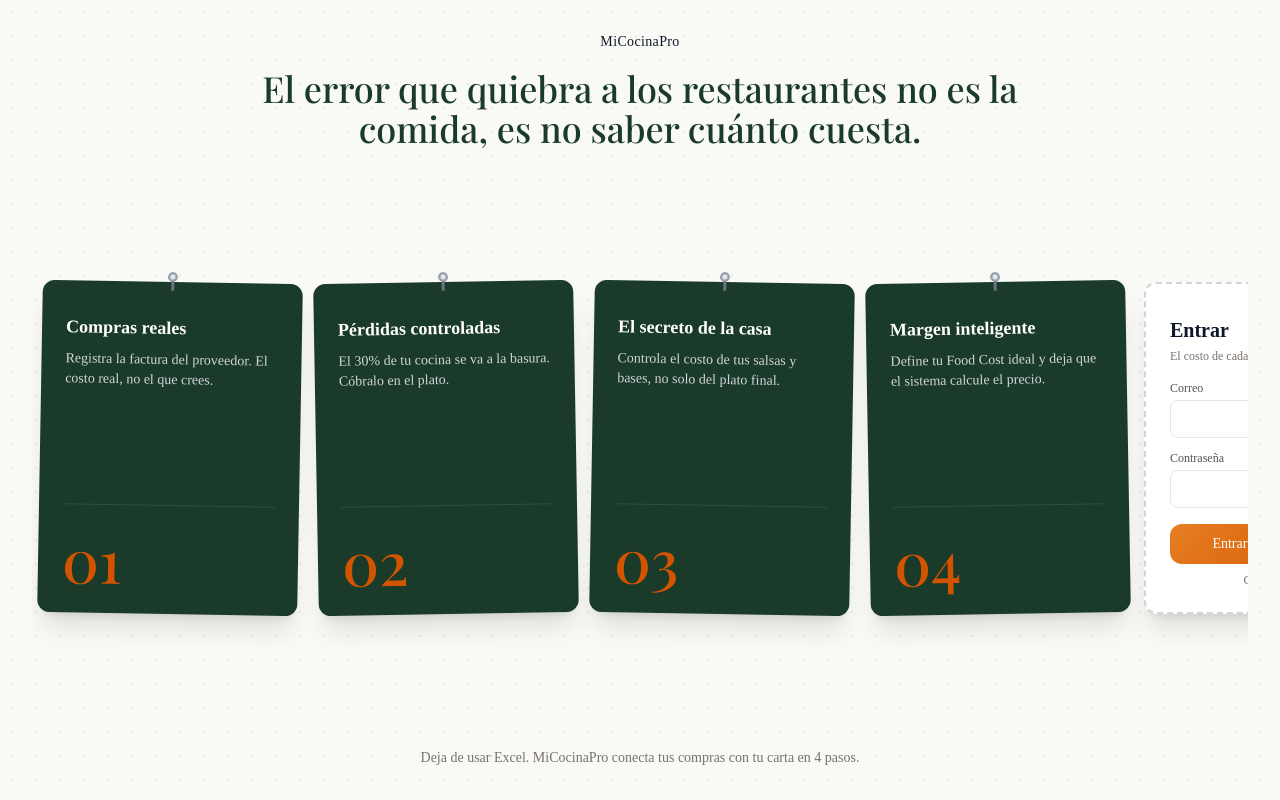
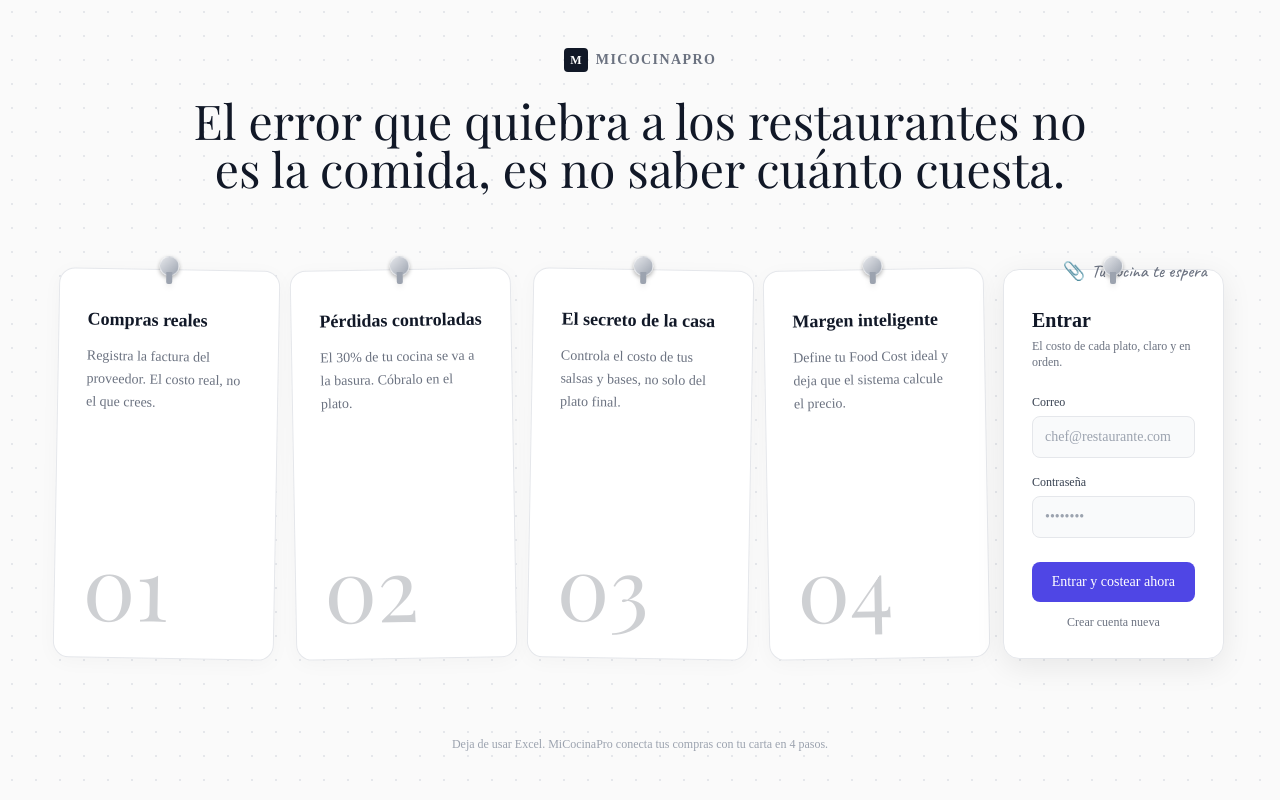
Before and after one commit to jhonfith-max/micocinapro, a Next.js app: page /login in a window 1280 px wide. Built offline with nearby package versions, Linux system fonts and the light colour scheme; no server answers.

Commit message:
login pinned cards

```diff
--- a/src/app/(auth)/login/page.tsx
+++ b/src/app/(auth)/login/page.tsx
@@ -11,14 +11,12 @@ const PASOS = [
   { n: "04", titulo: "Margen inteligente", texto: "Define tu Food Cost ideal y deja que el sistema calcule el precio.", rot: "-rotate-1" },
 ];
 
+// Chinche metálico más realista
 function Pin() {
   return (
-    <div className="absolute -top-3 left-1/2 -translate-x-1/2 z-10">
-      <svg width="24" height="24" viewBox="0 0 24 24" fill="none">
-        <circle cx="12" cy="7" r="5" fill="#9ca3af" />
-        <circle cx="12" cy="7" r="2.5" fill="#e5e7eb" />
-        <rect x="10.5" y="11" width="3" height="10" rx="1.5" fill="#6b7280" />
-      </svg>
+    <div className="absolute -top-3.5 left-1/2 -translate-x-1/2 z-10 flex flex-col items-center">
+      <div className="w-5 h-5 rounded-full bg-gradient-to-br from-gray-200 to-gray-400 shadow-[0_2px_4px_rgba(0,0,0,0.3)] border border-white/50" />
+      <div className="w-1.5 h-3 bg-gray-400 shadow-md -mt-1 rounded-b-sm" />
     </div>
   );
 }
@@ -41,63 +39,129 @@ export default function LoginPage() {
   };
 
   return (
-    <div className="min-h-screen w-full flex flex-col p-4 sm:p-8" style={{ backgroundColor: "#F9F9F6", backgroundImage: "radial-gradient(circle, rgba(0,0,0,0.06) 1px, transparent 1px)", backgroundSize: "24px 24px" }}>
-      <link href="https://fonts.googleapis.com/css2?family=Caveat:wght@500;600&family=Playfair+Display:wght@500;600&display=swap" rel="stylesheet" />
+    <div
+      className="min-h-screen w-full flex flex-col p-6 sm:p-12 font-sans"
+      style={{
+        backgroundColor: "#FAFAFA",
+        backgroundImage: "radial-gradient(circle, #E5E7EB 1px, transparent 1px)",
+        backgroundSize: "24px 24px"
+      }}
+    >
+      <link href="https://fonts.googleapis.com/css2?family=Caveat:wght@500;600&family=Playfair+Display:wght@400;500;600&family=Inter:wght@400;500;600&display=swap" rel="stylesheet" />
+
       <style>{`
-        @keyframes dropIn{from{opacity:0;transform:translateY(-24px)}to{opacity:1;transform:translateY(0)}}
-        .drop-in{animation:dropIn .55s cubic-bezier(.34,1.56,.64,1) both}
+        @keyframes dropIn {
+          from { opacity: 0; transform: translateY(-20px) scale(0.98); }
+          to { opacity: 1; transform: translateY(0) scale(1); }
+        }
+        .drop-in { animation: dropIn .6s cubic-bezier(.2,.8,.2,1) both; }
       `}</style>
-      <div className="mb-8 text-center">
-        <p className="text-sm font-medium tracking-wide">MiCocinaPro</p>
-        <h1 className="mt-4 text-3xl sm:text-4xl leading-tight max-w-3xl mx-auto" style={{ fontFamily: "Playfair Display, serif", color: "#1A3A2A" }}>
+
+      {/* HEADER */}
+      <div className="mb-12 text-center flex flex-col items-center">
+        <div className="flex items-center gap-2 mb-6">
+          <div className="w-6 h-6 rounded bg-[#111827] flex items-center justify-center text-white text-xs font-bold">M</div>
+          <p className="text-sm font-semibold tracking-widest text-gray-500 uppercase">MiCocinaPro</p>
+        </div>
+        <h1
+          className="text-3xl sm:text-5xl leading-[1.15] max-w-4xl mx-auto"
+          style={{ fontFamily: "Playfair Display, serif", color: "#111827" }}
+        >
           El error que quiebra a los restaurantes no es la comida, es no saber cuánto cuesta.
         </h1>
       </div>
-      <div className="flex-1 flex items-center justify-center overflow-x-auto">
-        <div className="w-full max-w-7xl flex flex-col lg:flex-row gap-5 lg:gap-4 px-2">
+
+      {/* PANELES */}
+      <div className="flex-1 flex items-center justify-center w-full">
+        <div className="w-full max-w-7xl grid grid-cols-1 md:grid-cols-3 lg:grid-cols-5 gap-6 lg:gap-4 px-2 items-stretch">
+
           {PASOS.map((p, i) => (
-            <div key={p.n} className="flex-1 drop-in" style={{ animationDelay: `${i * 0.08}s` }}>
-              <div className={`relative h-full min-h-[300px] lg:min-w-[260px] p-6 rounded-xl text-white flex flex-col shadow-xl hover:-translate-y-2 hover:shadow-2xl transition-all duration-300 ${p.rot}`} style={{ backgroundColor: "#1A3A2A" }}>
+            <div key={p.n} className="flex-1 drop-in flex" style={{ animationDelay: `${i * 0.08}s` }}>
+              <div
+                className={`relative w-full min-h-[320px] p-7 bg-white rounded-2xl flex flex-col border border-gray-200 shadow-[0_4px_20px_rgba(0,0,0,0.03)] hover:-translate-y-1.5 hover:shadow-[0_8px_30px_rgba(0,0,0,0.08)] transition-all duration-300 ease-out ${p.rot}`}
+              >
                 <Pin />
-                <p className="text-lg font-semibold mt-2">{p.titulo}</p>
-                <p className="mt-2 text-sm text-gray-300">{p.texto}</p>
-                <div className="mt-auto pt-6 border-t border-white/10">
-                  <p className="text-6xl font-light" style={{ fontFamily: "Playfair Display, serif", color: "#D35400" }}>{p.n}</p>
+                <p className="text-lg font-semibold text-gray-900 mt-2">{p.titulo}</p>
+                <p className="mt-3 text-sm text-gray-500 leading-relaxed">{p.texto}</p>
+
+                <div className="mt-auto pt-6">
+                  <p
+                    className="text-[5.5rem] leading-none font-light opacity-20 select-none"
+                    style={{ fontFamily: "Playfair Display, serif", color: "#111827" }}
+                  >
+                    {p.n}
+                  </p>
                 </div>
               </div>
             </div>
           ))}
-          <div className="flex-1 drop-in" style={{ animationDelay: "0.32s" }}>
-            <div className="relative h-full min-h-[300px] lg:min-w-[260px] bg-white border-2 border-dashed border-gray-300 rounded-xl p-6 flex flex-col shadow-xl">
+
+          {/* LOGIN CARD */}
+          <div className="flex-1 drop-in flex" style={{ animationDelay: "0.32s" }}>
+            <div className="relative w-full min-h-[320px] bg-white border border-gray-200 rounded-2xl p-7 flex flex-col shadow-[0_8px_30px_rgba(0,0,0,0.08)]">
               <Pin />
-              <div className="absolute -top-2 right-3 text-stone-500" style={{ fontFamily: "Caveat, cursive", fontSize: "17px" }}>
-                📎 Tu cocina te espera
+
+              <div className="absolute -top-3 right-4 text-gray-500 flex items-center gap-1.5" style={{ fontFamily: "Caveat, cursive", fontSize: "18px" }}>
+                <span>📎</span> Tu cocina te espera
               </div>
-              <h1 className="text-xl font-semibold mt-2">Entrar</h1>
-              <p className="mt-1 text-xs text-stone-500">El costo de cada plato, claro y en orden.</p>
-              {error && <p className="mt-2 text-sm text-red-600">{error}</p>}
-              <form onSubmit={entrar} className="mt-4 flex-1 flex flex-col">
-                <div className="space-y-3 flex-1">
+
+              <h1 className="text-xl font-semibold text-gray-900 mt-2">Entrar</h1>
+              <p className="mt-1 text-xs text-gray-500">El costo de cada plato, claro y en orden.</p>
+
+              {error && <p className="mt-2 text-xs text-red-500 font-medium">{error}</p>}
+
+              <form onSubmit={entrar} className="mt-6 flex-1 flex flex-col">
+                <div className="space-y-4 flex-1">
                   <div>
-                    <label className="block text-xs text-stone-600 mb-1">Correo</label>
-                    <input required type="email" value={email} onChange={(e) => setEmail(e.target.value)} className="w-full px-3 py-2 border rounded-lg text-sm focus:ring-2 focus:ring-orange-400 focus:outline-none" />
+                    <label className="block text-xs font-medium text-gray-700 mb-1.5">Correo</label>
+                    <input
+                      required
+                      type="email"
+                      value={email}
+                      onChange={(e) => setEmail(e.target.value)}
+                      className="w-full px-3 py-2.5 bg-gray-50 border border-gray-200 rounded-lg text-sm text-gray-900 placeholder-gray-400 focus:bg-white focus:ring-2 focus:ring-indigo-500/20 focus:border-indigo-500 focus:outline-none transition-colors"
+                      placeholder="chef@restaurante.com"
+                    />
                   </div>
                   <div>
-                    <label className="block text-xs text-stone-600 mb-1">Contraseña</label>
-                    <input required type="password" value={password} onChange={(e) => setPassword(e.target.value)} className="w-full px-3 py-2 border rounded-lg text-sm focus:ring-2 focus:ring-orange-400 focus:outline-none" />
+                    <label className="block text-xs font-medium text-gray-700 mb-1.5">Contraseña</label>
+                    <input
+                      required
+                      type="password"
+                      value={password}
+                      onChange={(e) => setPassword(e.target.value)}
+                      className="w-full px-3 py-2.5 bg-gray-50 border border-gray-200 rounded-lg text-sm text-gray-900 placeholder-gray-400 focus:bg-white focus:ring-2 focus:ring-indigo-500/20 focus:border-indigo-500 focus:outline-none transition-colors"
+                      placeholder="••••••••"
+                    />
                   </div>
                 </div>
-                <button disabled={loading} className="mt-4 w-full py-2.5 rounded-xl text-white text-sm transition-all hover:scale-105" style={{ background: "linear-gradient(135deg,#E67E22,#D35400)" }}>
+
+                <button
+                  disabled={loading}
+                  className="mt-6 w-full py-2.5 rounded-lg text-white text-sm font-medium transition-all bg-[#4F46E5] hover:bg-[#4338CA] hover:shadow-lg hover:shadow-indigo-500/30 disabled:opacity-70 disabled:cursor-not-allowed"
+                >
                   {loading ? "Entrando..." : "Entrar y costear ahora"}
                 </button>
-                <button type="button" onClick={() => router.push("/register")} className="mt-2 text-xs text-stone-500 hover:text-stone-700">Crear cuenta</button>
+
+                <button
+                  type="button"
+                  onClick={() => router.push("/register")}
+                  className="mt-3 text-xs text-gray-500 hover:text-gray-900 font-medium transition-colors"
+                >
+                  Crear cuenta nueva
+                </button>
               </form>
             </div>
           </div>
+
         </div>
       </div>
-      <div className="mt-8 text-center">
-        <p className="text-sm text-stone-500">Deja de usar Excel. MiCocinaPro conecta tus compras con tu carta en 4 pasos.</p>
+
+      {/* FOOTER */}
+      <div className="mt-12 text-center">
+        <p className="text-xs text-gray-400 font-medium">
+          Deja de usar Excel. MiCocinaPro conecta tus compras con tu carta en 4 pasos.
+        </p>
       </div>
     </div>
   );
```
